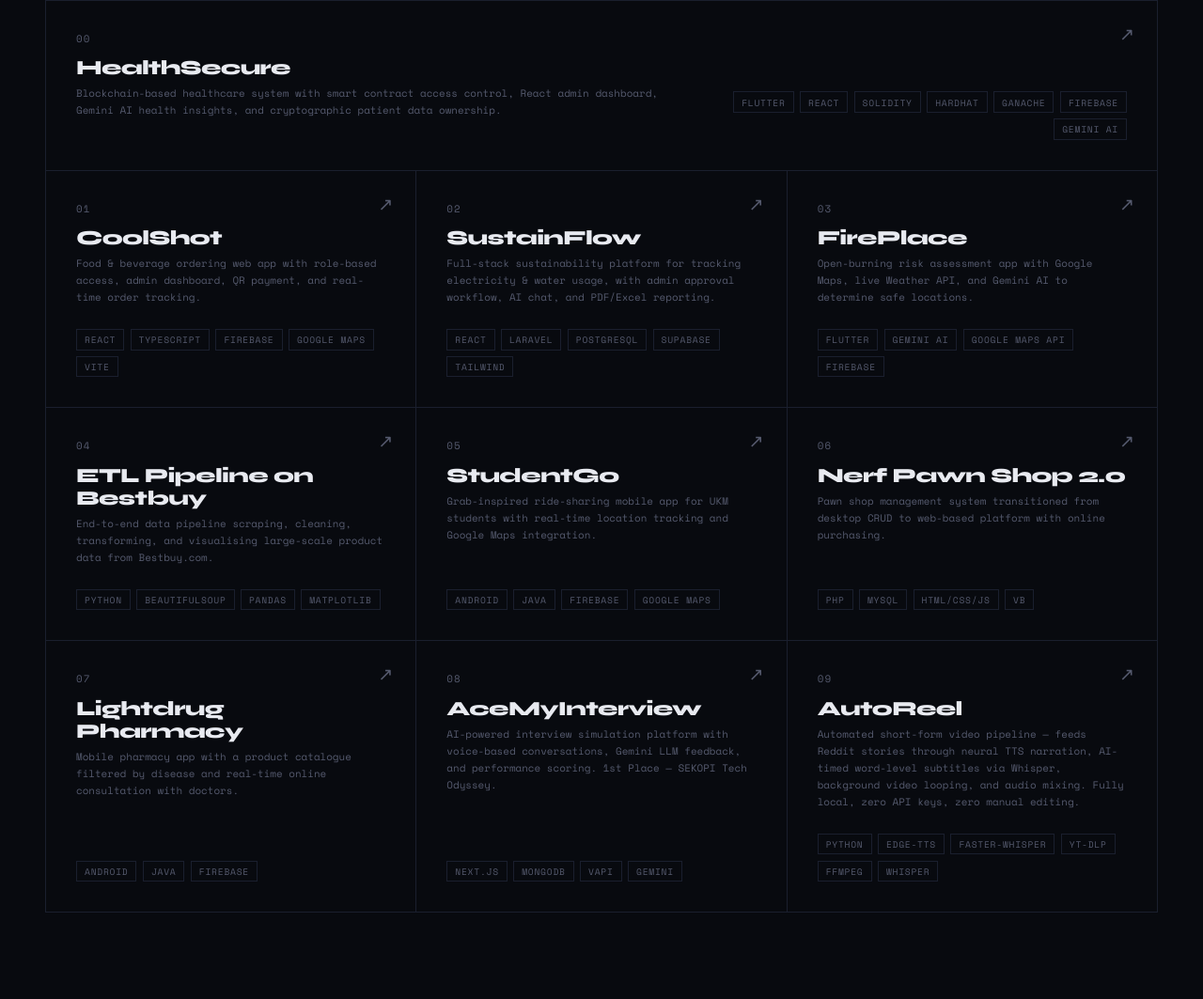
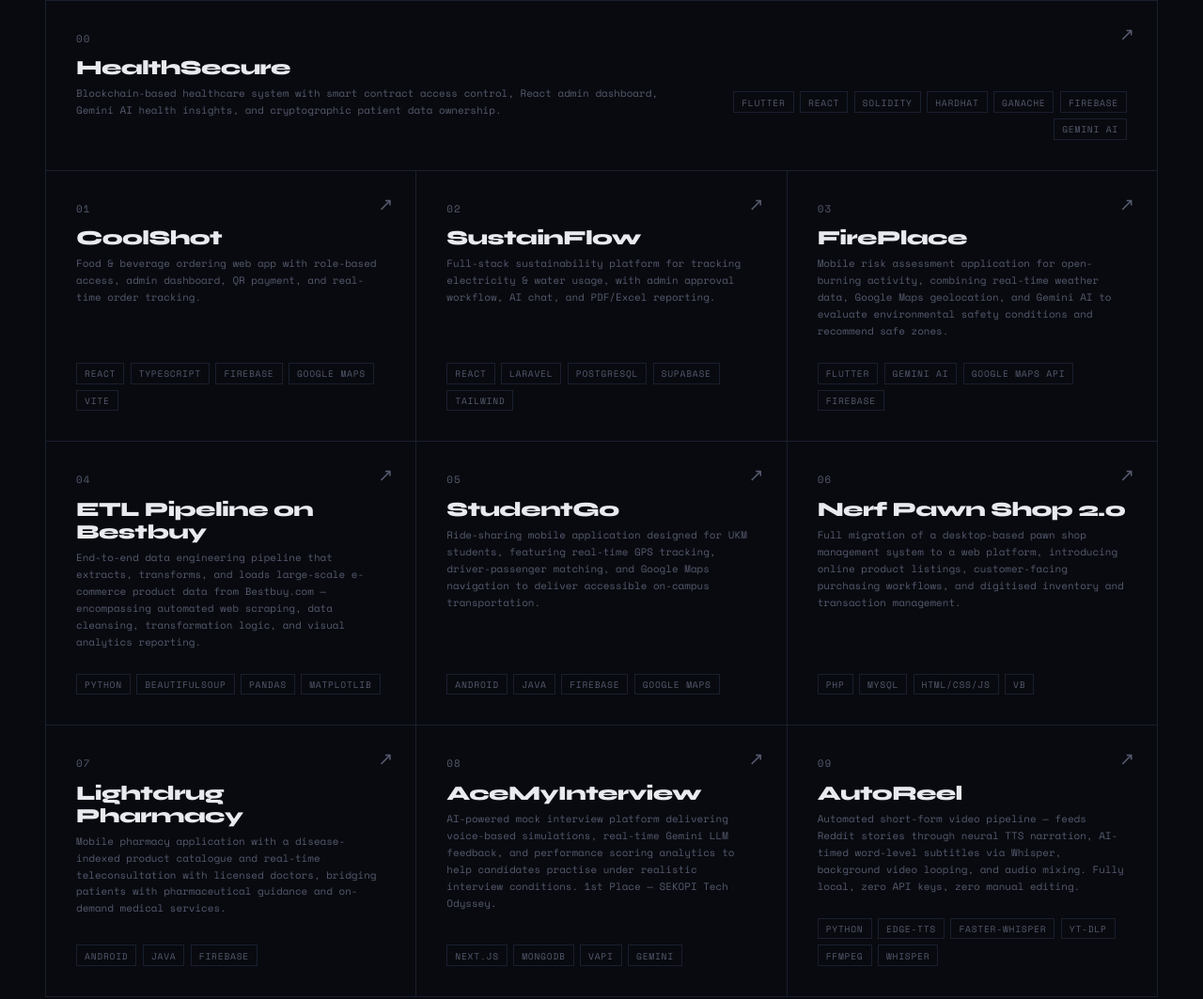
Before and after one commit to TwoTapz/Portfolio, a plain HTML site: page index.html in a window 1280 px wide. Shown: the part 1111-2174 px from the top of the page at 94% size. Drawn offline with nearby package versions, Linux system fonts and the light colour scheme.

Commit message:
Rewrite project descriptions for professionalism (03–08)
Co-Authored-By: Claude Sonnet 4.6 <noreply@anthropic.com>

```diff
--- a/index.html
+++ b/index.html
@@ -695,7 +695,7 @@
       <div>
         <div class="project-num">03</div>
         <div class="project-name">FirePlace</div>
-        <p class="project-desc">Open-burning risk assessment app with Google Maps, live Weather API, and Gemini AI to determine safe locations.</p>
+        <p class="project-desc">Mobile risk assessment application for open-burning activity, combining real-time weather data, Google Maps geolocation, and Gemini AI to evaluate environmental safety conditions and recommend safe zones.</p>
       </div>
       <div class="project-tags"><span class="tag">Flutter</span><span class="tag">Gemini AI</span><span class="tag">Google Maps API</span><span class="tag">Firebase</span></div>
       <div class="project-arrow">↗</div>
@@ -709,7 +709,7 @@
       <div>
         <div class="project-num">04</div>
         <div class="project-name">ETL Pipeline on Bestbuy</div>
-        <p class="project-desc">End-to-end data pipeline scraping, cleaning, transforming, and visualising large-scale product data from Bestbuy.com.</p>
+        <p class="project-desc">End-to-end data engineering pipeline that extracts, transforms, and loads large-scale e-commerce product data from Bestbuy.com — encompassing automated web scraping, data cleansing, transformation logic, and visual analytics reporting.</p>
       </div>
       <div class="project-tags"><span class="tag">Python</span><span class="tag">BeautifulSoup</span><span class="tag">Pandas</span><span class="tag">Matplotlib</span></div>
       <div class="project-arrow">↗</div>
@@ -729,7 +729,7 @@
       <div>
         <div class="project-num">05</div>
         <div class="project-name">StudentGo</div>
-        <p class="project-desc">Grab-inspired ride-sharing mobile app for UKM students with real-time location tracking and Google Maps integration.</p>
+        <p class="project-desc">Ride-sharing mobile application designed for UKM students, featuring real-time GPS tracking, driver-passenger matching, and Google Maps navigation to deliver accessible on-campus transportation.</p>
       </div>
       <div class="project-tags"><span class="tag">Android</span><span class="tag">Java</span><span class="tag">Firebase</span><span class="tag">Google Maps</span></div>
       <div class="project-arrow">↗</div>
@@ -743,7 +743,7 @@
       <div>
         <div class="project-num">06</div>
         <div class="project-name">Nerf Pawn Shop 2.0</div>
-        <p class="project-desc">Pawn shop management system transitioned from desktop CRUD to web-based platform with online purchasing.</p>
+        <p class="project-desc">Full migration of a desktop-based pawn shop management system to a web platform, introducing online product listings, customer-facing purchasing workflows, and digitised inventory and transaction management.</p>
       </div>
       <div class="project-tags"><span class="tag">PHP</span><span class="tag">MySQL</span><span class="tag">HTML/CSS/JS</span><span class="tag">VB</span></div>
       <div class="project-arrow">↗</div>
@@ -757,7 +757,7 @@
       <div>
         <div class="project-num">07</div>
         <div class="project-name">Lightdrug Pharmacy</div>
-        <p class="project-desc">Mobile pharmacy app with a product catalogue filtered by disease and real-time online consultation with doctors.</p>
+        <p class="project-desc">Mobile pharmacy application with a disease-indexed product catalogue and real-time teleconsultation with licensed doctors, bridging patients with pharmaceutical guidance and on-demand medical services.</p>
       </div>
       <div class="project-tags"><span class="tag">Android</span><span class="tag">Java</span><span class="tag">Firebase</span></div>
       <div class="project-arrow">↗</div>
@@ -771,7 +771,7 @@
       <div>
         <div class="project-num">08</div>
         <div class="project-name">AceMyInterview</div>
-        <p class="project-desc">AI-powered interview simulation platform with voice-based conversations, Gemini LLM feedback, and performance scoring. 1st Place — SEKOPI Tech Odyssey.</p>
+        <p class="project-desc">AI-powered mock interview platform delivering voice-based simulations, real-time Gemini LLM feedback, and performance scoring analytics to help candidates practise under realistic interview conditions. 1st Place — SEKOPI Tech Odyssey.</p>
       </div>
       <div class="project-tags"><span class="tag">Next.js</span><span class="tag">MongoDB</span><span class="tag">Vapi</span><span class="tag">Gemini</span></div>
       <div class="project-arrow">↗</div>
@@ -954,31 +954,31 @@
     },
     fireplace: {
       meta: '03', title: 'FirePlace',
-      desc: 'Open-burning risk assessment app with Google Maps, live Weather API, and Gemini AI to determine safe locations.',
+      desc: 'Mobile risk assessment application for open-burning activity, combining real-time weather data, Google Maps geolocation, and Gemini AI to evaluate environmental safety conditions and recommend safe zones.',
       tags: ['Flutter','Gemini AI','Google Maps API','Firebase'],
       images: ['images/fireplace-demo.mp4']
     },
     etl: {
       meta: '04', title: 'ETL Pipeline',
-      desc: 'End-to-end data pipeline scraping, cleaning, transforming, and visualising large-scale product data from Bestbuy.com.',
+      desc: 'End-to-end data engineering pipeline that extracts, transforms, and loads large-scale e-commerce product data from Bestbuy.com — encompassing automated web scraping, data cleansing, transformation logic, and visual analytics reporting.',
       tags: ['Python','BeautifulSoup','Pandas','Matplotlib'],
       images: []
     },
     studentgo: {
       meta: '05', title: 'StudentGo',
-      desc: 'Grab-inspired ride-sharing mobile app for UKM students with real-time location tracking and Google Maps integration.',
+      desc: 'Ride-sharing mobile application designed for UKM students, featuring real-time GPS tracking, driver-passenger matching, and Google Maps navigation to deliver accessible on-campus transportation.',
       tags: ['Android','Java','Firebase','Google Maps'],
       images: ['images/studentgo-1.jpg','images/studentgo-2.jpg','images/studentgo-3.jpg']
     },
     nerfpawn: {
       meta: '06', title: 'Nerf Pawn Shop 2.0',
-      desc: 'Pawn shop management system transitioned from desktop CRUD to web-based platform with online purchasing.',
+      desc: 'Full migration of a desktop-based pawn shop management system to a web platform, introducing online product listings, customer-facing purchasing workflows, and digitised inventory and transaction management.',
       tags: ['PHP','MySQL','HTML/CSS/JS','VB'],
       images: []
     },
     lightdrug: {
       meta: '07', title: 'Lightdrug Pharmacy',
-      desc: 'Mobile pharmacy app with a product catalogue filtered by disease and real-time online consultation with doctors.',
+      desc: 'Mobile pharmacy application with a disease-indexed product catalogue and real-time teleconsultation with licensed doctors, bridging patients with pharmaceutical guidance and on-demand medical services.',
       tags: ['Android','Java','Firebase'],
       images: []
     },
@@ -996,7 +996,7 @@
     },
     acemyinterview: {
       meta: '08', title: 'AceMyInterview',
-      desc: 'AI-powered interview simulation platform with voice-based conversations, Gemini LLM feedback, and performance scoring. 1st Place — SEKOPI Tech Odyssey.',
+      desc: 'AI-powered mock interview platform delivering voice-based simulations, real-time Gemini LLM feedback, and performance scoring analytics to help candidates practise under realistic interview conditions. 1st Place — SEKOPI Tech Odyssey.',
       tags: ['Next.js','MongoDB','Vapi','Gemini'],
       images: []
     },
```
Also changed, not shown: portfolio.html (+12 -12 lines).
